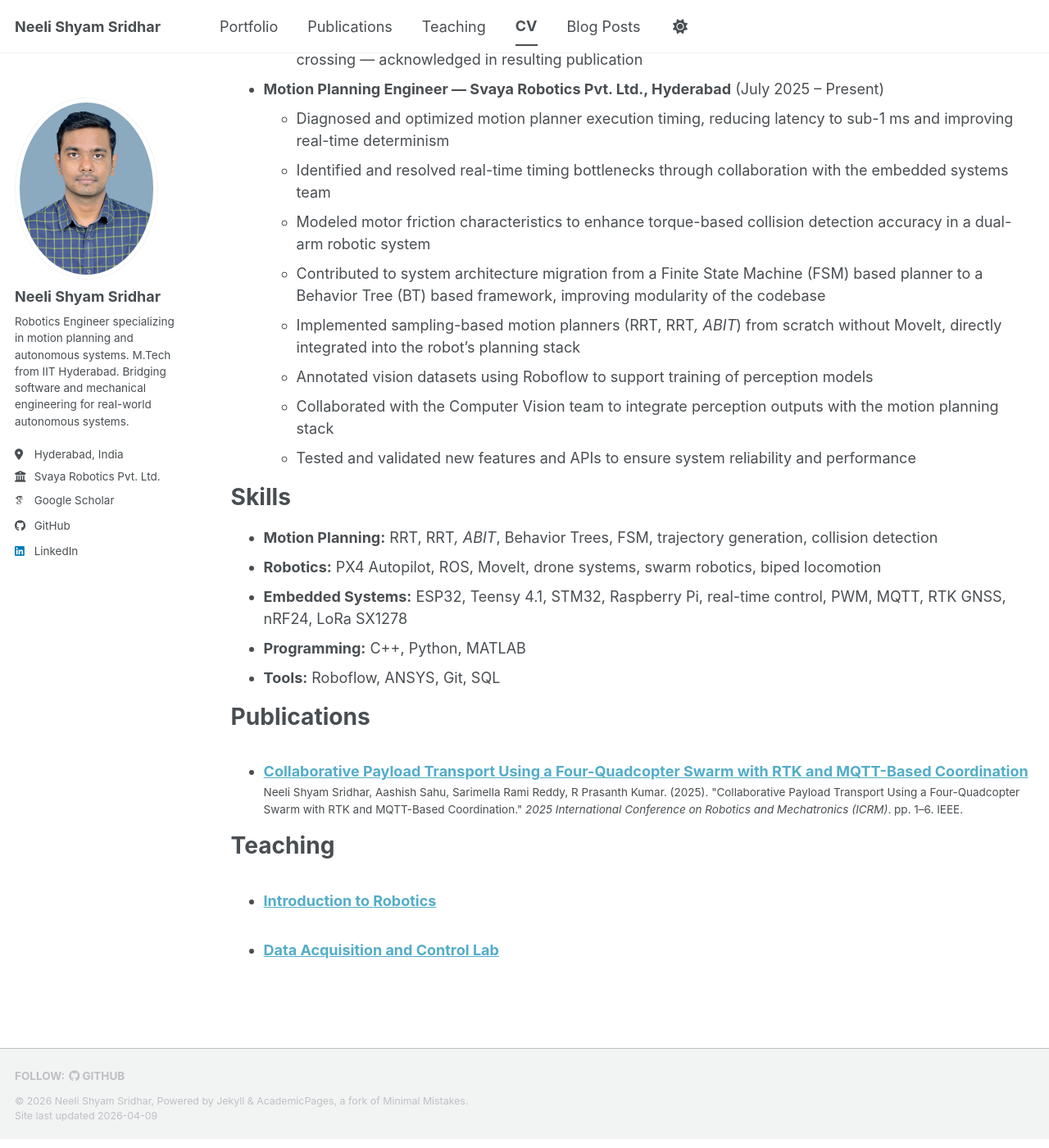
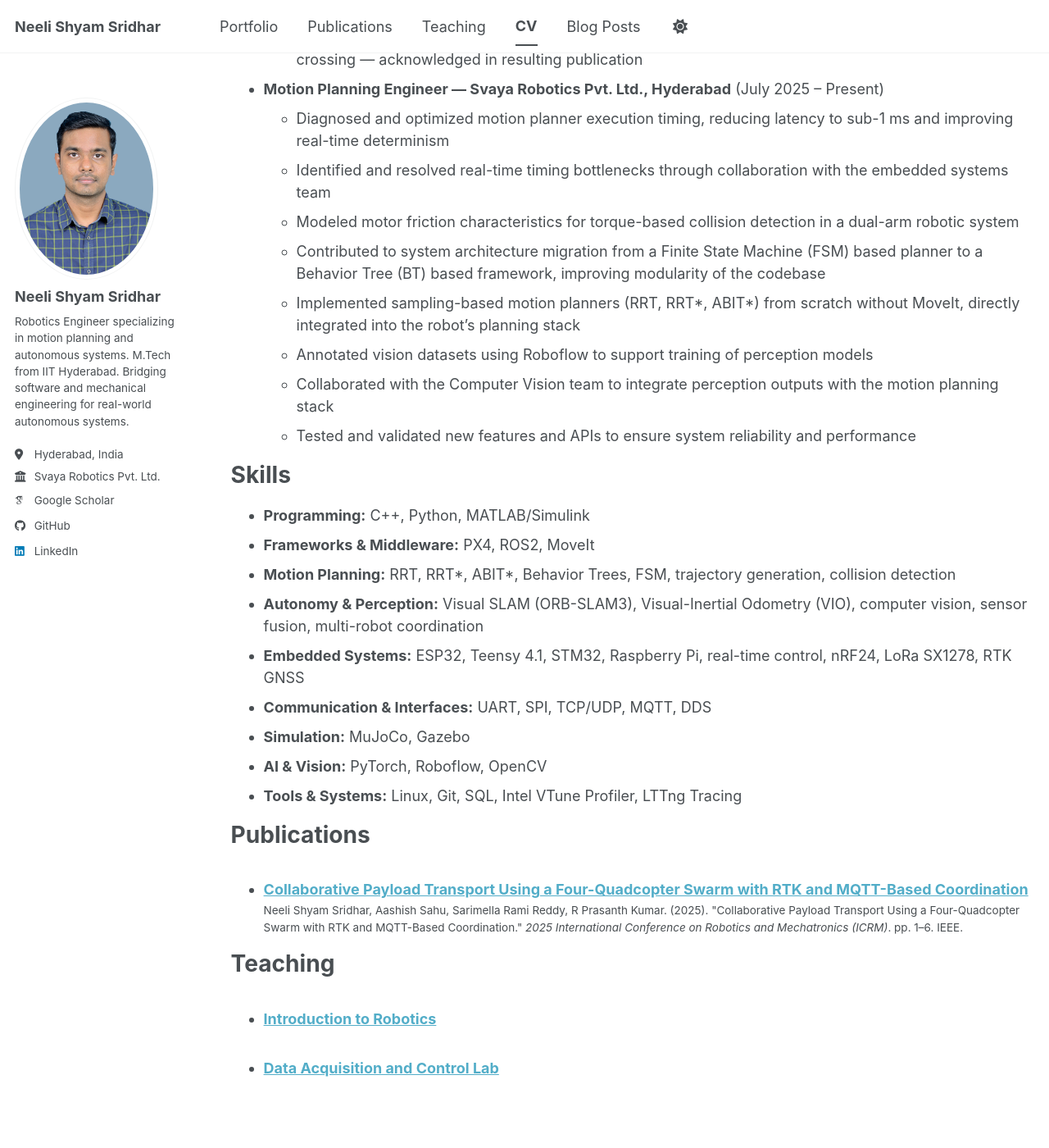
Before and after one commit to ssdhar94/ssdhar94.github.io, a Jekyll site: the page built from _pages/cv.md, in a window 1280 px wide and 1400 px high, scrolled down 854 px. Shown: the whole window at 82% size. Built offline with Jekyll 4.4.1, drawn with Linux system fonts in a browser that asks for light colours; some web fonts are replaced; a script bundle is joined from its source files by our own code; library files that are not in the unit come from our copies.

Commit message:
update skills

```diff
--- a/_pages/cv.md
+++ b/_pages/cv.md
@@ -33,20 +33,24 @@ Work experience
 * **Motion Planning Engineer — Svaya Robotics Pvt. Ltd., Hyderabad** (July 2025 – Present)
   * Diagnosed and optimized motion planner execution timing, reducing latency to sub-1 ms and improving real-time determinism
   * Identified and resolved real-time timing bottlenecks through collaboration with the embedded systems team
-  * Modeled motor friction characteristics to enhance torque-based collision detection accuracy in a dual-arm robotic system
+  * Modeled motor friction characteristics for torque-based collision detection in a dual-arm robotic system
   * Contributed to system architecture migration from a Finite State Machine (FSM) based planner to a Behavior Tree (BT) based framework, improving modularity of the codebase
-  * Implemented sampling-based motion planners (RRT, RRT*, ABIT*) from scratch without MoveIt, directly integrated into the robot's planning stack
+  * Implemented sampling-based motion planners (RRT, RRT\*, ABIT\*) from scratch without MoveIt, directly integrated into the robot's planning stack
   * Annotated vision datasets using Roboflow to support training of perception models
   * Collaborated with the Computer Vision team to integrate perception outputs with the motion planning stack
   * Tested and validated new features and APIs to ensure system reliability and performance
 
 Skills
 ======
-* **Motion Planning:** RRT, RRT*, ABIT*, Behavior Trees, FSM, trajectory generation, collision detection
-* **Robotics:** PX4 Autopilot, ROS, MoveIt, drone systems, swarm robotics, biped locomotion
-* **Embedded Systems:** ESP32, Teensy 4.1, STM32, Raspberry Pi, real-time control, PWM, MQTT, RTK GNSS, nRF24, LoRa SX1278
-* **Programming:** C++, Python, MATLAB
-* **Tools:** Roboflow, ANSYS, Git, SQL
+* **Programming:** C++, Python, MATLAB/Simulink
+* **Frameworks & Middleware:** PX4, ROS2, MoveIt
+* **Motion Planning:** RRT, RRT\*, ABIT\*, Behavior Trees, FSM, trajectory generation, collision detection
+* **Autonomy & Perception:** Visual SLAM (ORB-SLAM3), Visual-Inertial Odometry (VIO), computer vision, sensor fusion, multi-robot coordination
+* **Embedded Systems:** ESP32, Teensy 4.1, STM32, Raspberry Pi, real-time control, nRF24, LoRa SX1278, RTK GNSS
+* **Communication & Interfaces:** UART, SPI, TCP/UDP, MQTT, DDS
+* **Simulation:** MuJoCo, Gazebo
+* **AI & Vision:** PyTorch, Roboflow, OpenCV
+* **Tools & Systems:** Linux, Git, SQL, Intel VTune Profiler, LTTng Tracing
 
 Publications
 ======
```
